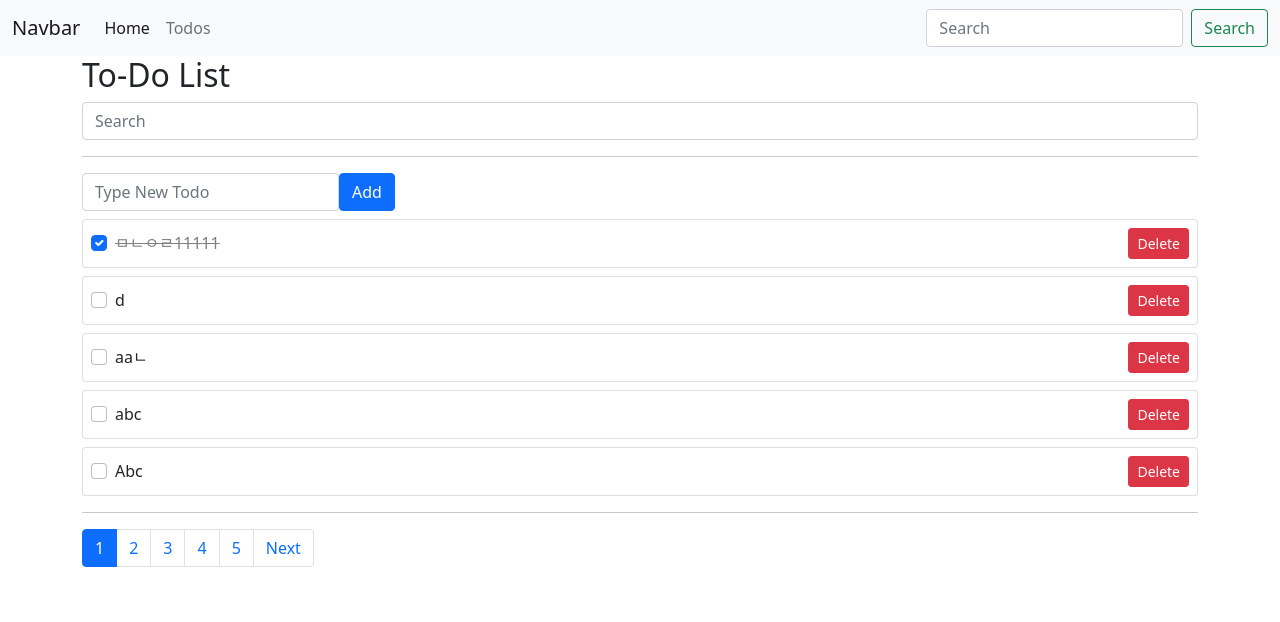
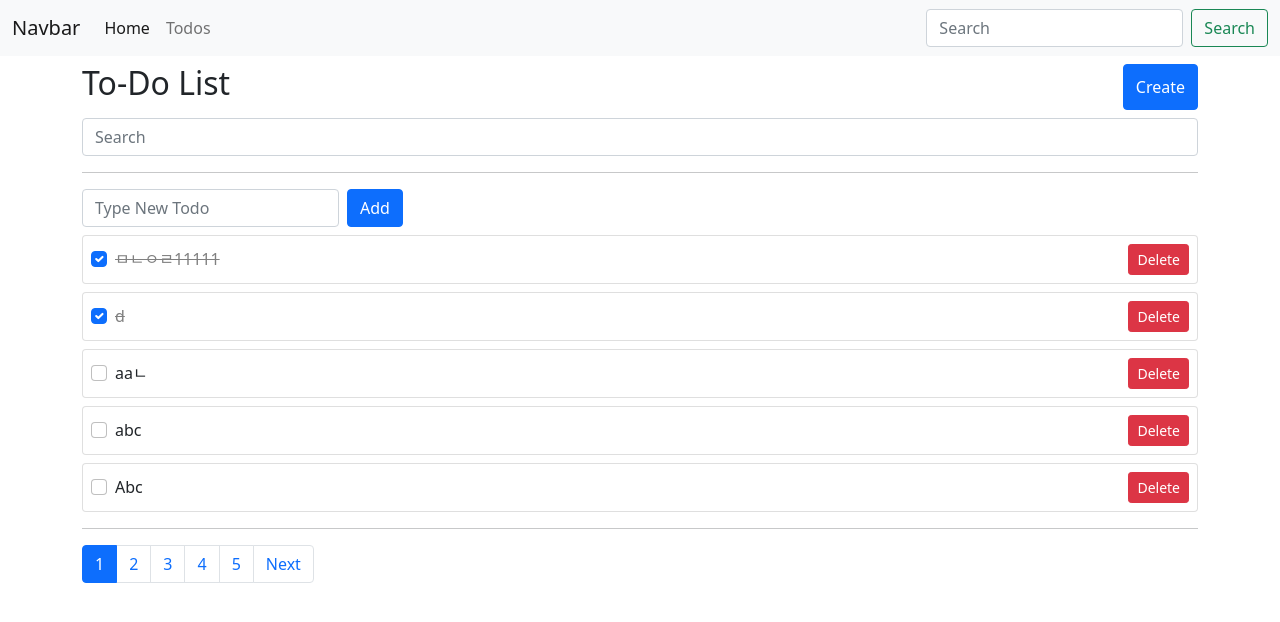
Before and after one commit to skaru2002/vue3-project, a Vue app: page /todos in a window 1280 px wide. Shown: the top 622 px of the page. Built offline with nearby package versions, Linux system fonts and the light colour scheme; data requests are answered from the project's data file.

Commit message:
todo create page 제작중

```diff
--- a/db.json
+++ b/db.json
@@ -107,7 +107,7 @@
     },
     {
       "subject": "d",
-      "completed": false,
+      "completed": true,
       "id": 22
     },
     {
--- a/src/App.vue
+++ b/src/App.vue
@@ -6,7 +6,7 @@
       <div class="collapse navbar-collapse" id="navbarSupportedContent">
         <ul class="navbar-nav me-auto mb-2 mb-lg-0">
           <li class="nav-item">
-            <router-link class="nav-link active" aria-current="page" :to="{name:'Home'}">Home</router-link>
+            <router-link class="nav-link active" aria-curren0t="page" :to="{name:'Home'}">Home</router-link>
           </li>
           <li class="nav-item">
             <router-link class="nav-link" :to="{name:'Todos'}">Todos</router-link>
--- a/src/components/TodoSimpleForm.vue
+++ b/src/components/TodoSimpleForm.vue
@@ -1,7 +1,7 @@
  <template>
     <form @submit.prevent="addTodo">
       <div class="d-flex">
-        <div class="flex-glow-1 mr-2">
+        <div class="flex-glow-1 me-2">
           <input
             class="form-control"
             type="text"
--- /dev/null
+++ b/src/pages/todos/create/index.vue
@@ -0,0 +1,13 @@
+<template>
+  <h1>TodoCreate</h1>
+</template>
+
+<script>
+export default {
+
+}
+</script>
+
+<style>
+
+</style>
--- a/src/pages/todos/index.vue
+++ b/src/pages/todos/index.vue
@@ -1,6 +1,9 @@
 <template>
   <div>
-    <h2>To-Do List</h2>
+    <div class="d-flex justify-content-between mt-2 mb-2">
+      <h2>To-Do List</h2>
+      <button class="btn btn-primary" @click="moveToCreatePage">Create</button>
+    </div>
     <input
       class="form-control"
       type="text"
@@ -61,6 +64,7 @@ import TodoList from '@/components/TodoList.vue'
 import axios from 'axios'
 import Toast from '@/components/Toast.vue';
 import {useToast} from '@/composables/Toast'
+import {useRouter} from 'vue-router'
 
 export default {
   components: {
@@ -69,6 +73,7 @@ export default {
     Toast
   },
   setup () {
+    const router = useRouter();
     const todos = ref([]);
     const error = ref('');
     const numberOfTodos = ref(0);
@@ -169,6 +174,12 @@ export default {
       }
     };
 
+    const moveToCreatePage = () => {
+      router.push({
+        name: 'TodoCreate'
+      })
+    }
+
     let timeout = null;
     watch(searchText, () => {
       clearTimeout(timeout)
@@ -206,6 +217,7 @@ export default {
       toastMessage,
       toastType,
       triggerToast,
+      moveToCreatePage,
     };
   }
 }
--- a/src/router/index.js
+++ b/src/router/index.js
@@ -2,6 +2,7 @@ import { createRouter, createWebHistory } from "vue-router";
 import Home from '@/pages/index.vue';
 import Todos from '@/pages/todos/index.vue'
 import Todo from '@/pages/todos/_id.vue'
+import TodoCreate from '@/pages/todos/create/index.vue'
 
 const router = createRouter({
     history: createWebHistory(),
@@ -17,6 +18,11 @@ const router = createRouter({
             component: Todos
         },
         {
+            path: '/todos/create',
+            name: 'TodoCreate',
+            component: TodoCreate
+        },
+        {
             path: '/todos/:id',
             name: 'Todo',
             component: Todo
```
